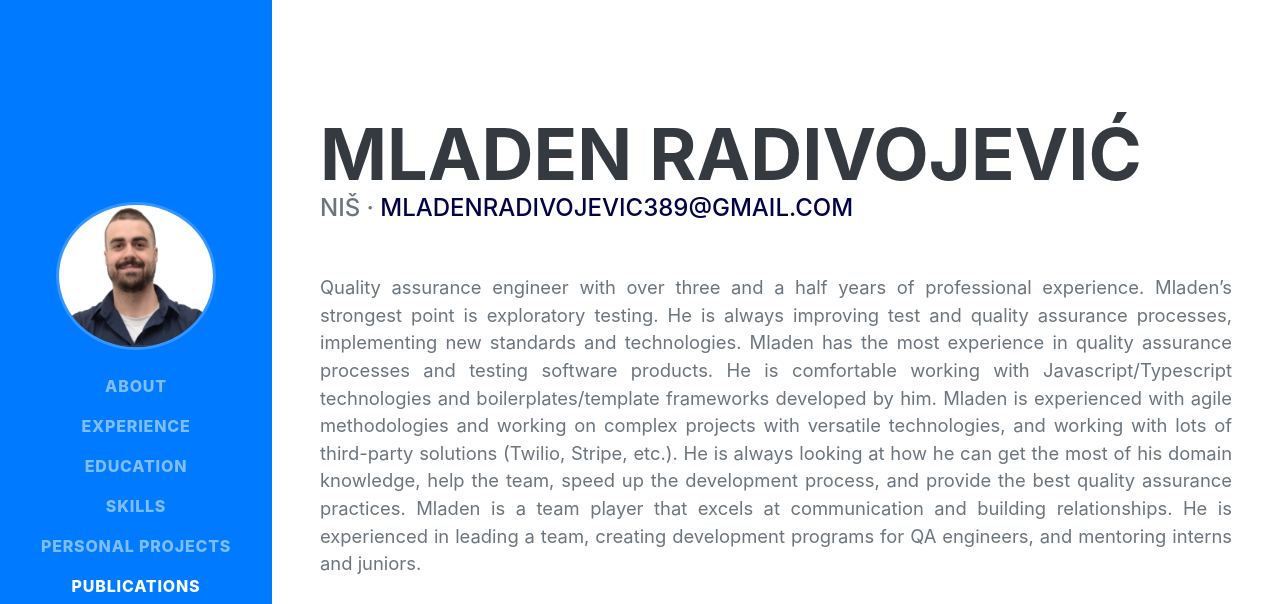
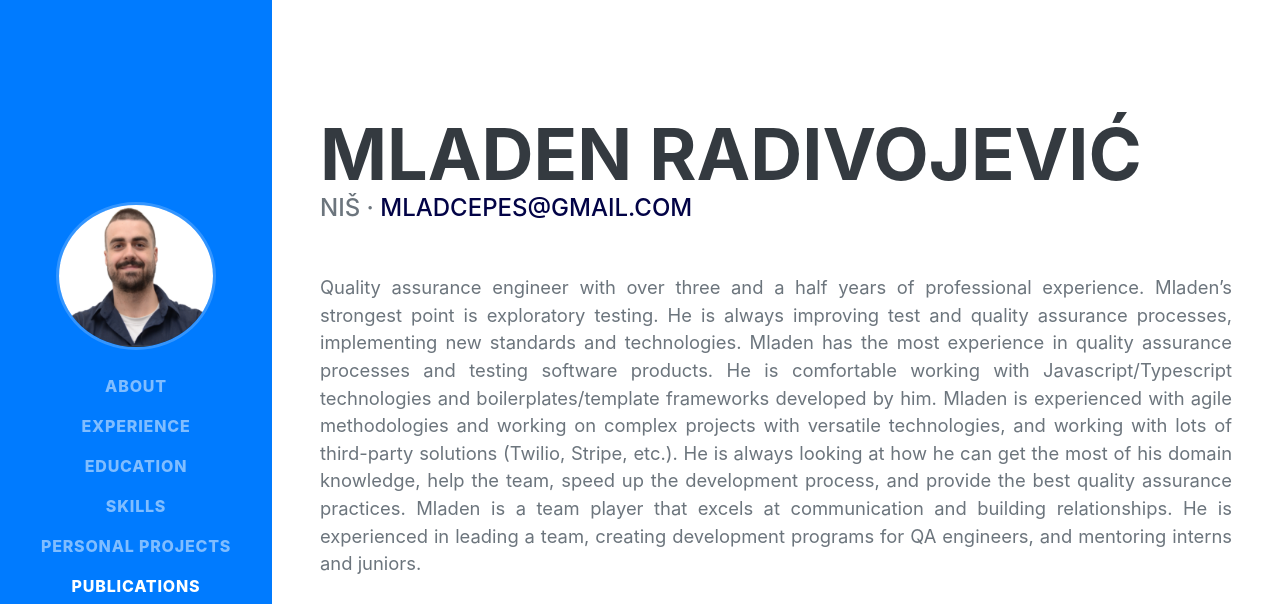
Before and after one commit to mladcepes/resume, a plain HTML site: page index.html in a window 1280 px wide. Shown: the top 604 px of the page. Drawn offline with nearby package versions, Linux system fonts and the light colour scheme; a web font is replaced by a local one.

Commit message:
Update index.html

```diff
--- a/index.html
+++ b/index.html
@@ -42,7 +42,7 @@
                 <div class="resume-section-content">
                     <h1 class="mb-0">Mladen Radivojević</h1>
                     <div class="subheading mb-5">Niš ·
-                        <a href="mailto:mladenradivojevic389@gmail.com">mladenradivojevic389@gmail.com</a>
+                        <a href="mailto:mladcepes@gmail.com">mladcepes@gmail.com</a>
                     </div>
                     <p class="lead mb-5" align="justify">Quality assurance engineer with over three and a half years of professional experience.
 
```
